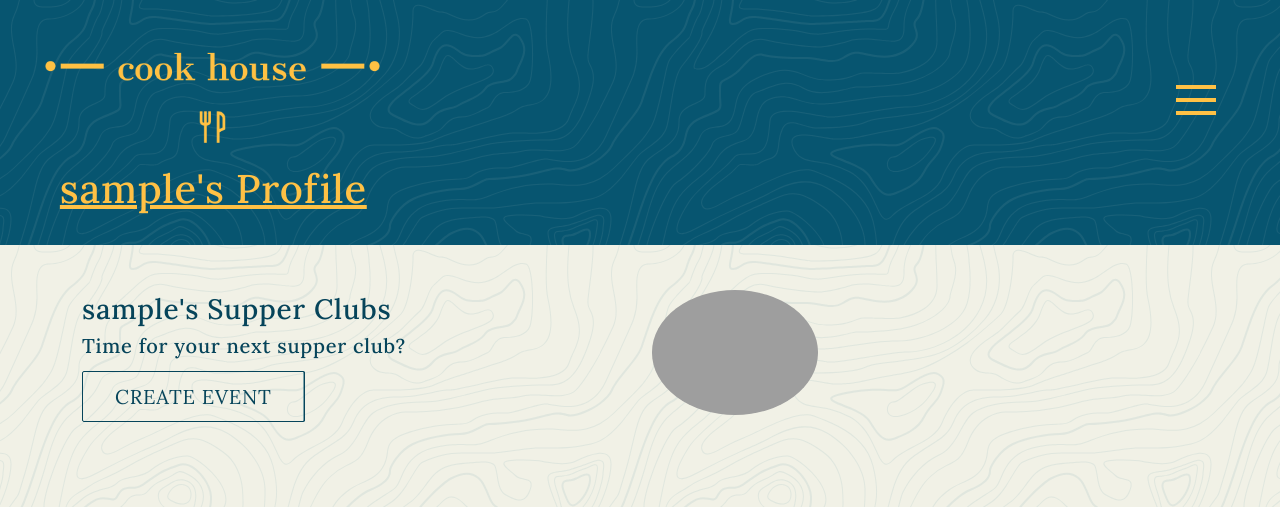
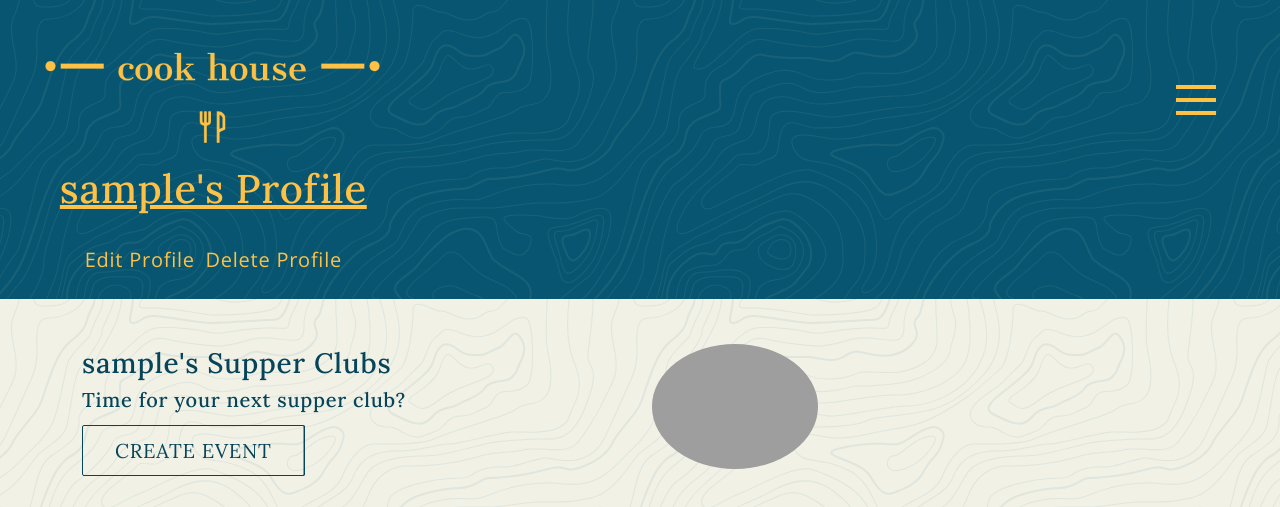
Before and after one commit to liammcluckie/Cook-House, a Flask app: page /profile/1 in a window 1280 px wide. Shown: the top 507 px of the page. Run offline with Flask 2, Linux system fonts and the light colour scheme; the visitor is signed in with stand-in values (Sample User, id 1); a database or web service that is not in the repository returns one stand-in record (values such as "Sample title"); some libraries are stand-ins or nearby versions; grey boxes are pictures that could not be loaded.

Commit message:
Add edit/delete profile content

```diff
--- a/templates/profile.html
+++ b/templates/profile.html
@@ -4,9 +4,33 @@
     <header>
         <div class="container-fluid dark-pattern-bg">
             <div class="row">
-                <div class="col-lg-4">
+            <div class="col-lg-4 text-center mb-4">
                     <img src="../static/images/logo-transparent.png" alt="Cook House Logo">
                     <h1 class="page-title">{{ username }}'s Profile</h1>
+                    <a href="{{ url_for('edit_profile', user_id=user_profile._id) }}" class="profile-update edit-btn">Edit Profile&nbsp;</a>
+                    <a href="#" class="profile-update delete-btn" data-bs-toggle="modal" data-bs-target="#removeUser">
+                        Delete Profile
+                    </a>
+                    <!-- Delete Profile Modal -->
+                    <div class="modal fade" id="removeUser" data-bs-backdrop="static" data-bs-keyboard="false" tabindex="-1" aria-labelledby="staticBackdropLabel" aria-hidden="true">
+                        <div class="modal-dialog">
+                            <div class="modal-content">
+                                <div class="modal-header">
+                                    <h4 class="modal-title uppercase" id="staticBackdropLabel">&nbsp;Delete Profile</h4>
+                                    <button type="button" class="btn-close" data-bs-dismiss="modal" aria-label="Close"></button>
+                                </div>
+                                <div class="modal-body">
+                                    <p>Are you sure you want to delete your profile and all created events?</p>
+                                    <p>This change cannot be undone!</p>
+                                </div>
+                                <div class="modal-footer">
+                                    <button type="button" class="modal-btn modal-btn--cancel" data-bs-dismiss="modal">Cancel</button>
+                                    <a href="{{ url_for('delete_profile', user_id=user_profile._id) }}" class="modal-btn modal-btn--delete">Delete</a>
+                                </div>
+                            </div>
+                        </div>
+                    </div>
+                    <!-- End of Delete Profile Modal -->
                 </div>
             </div>
         </div>
```
